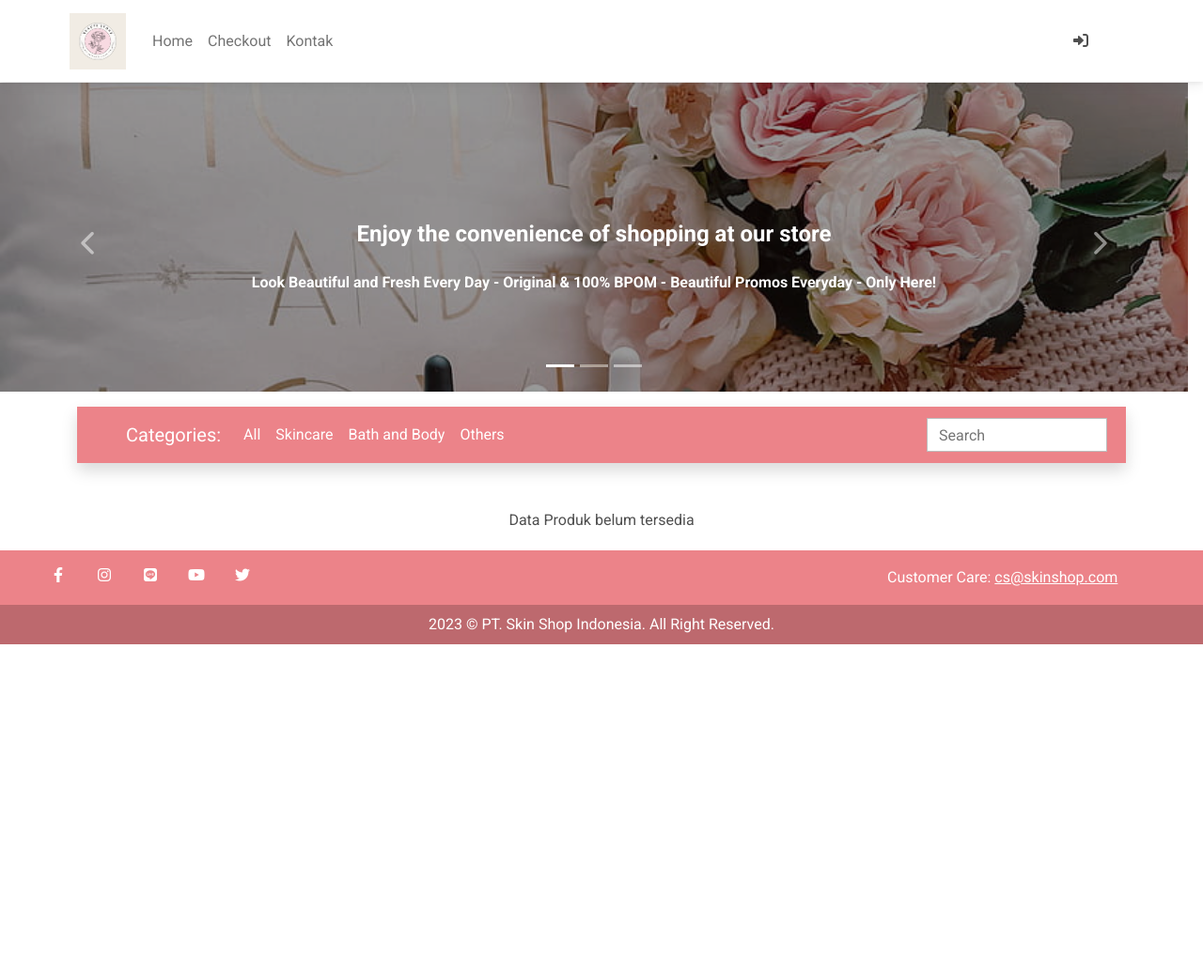
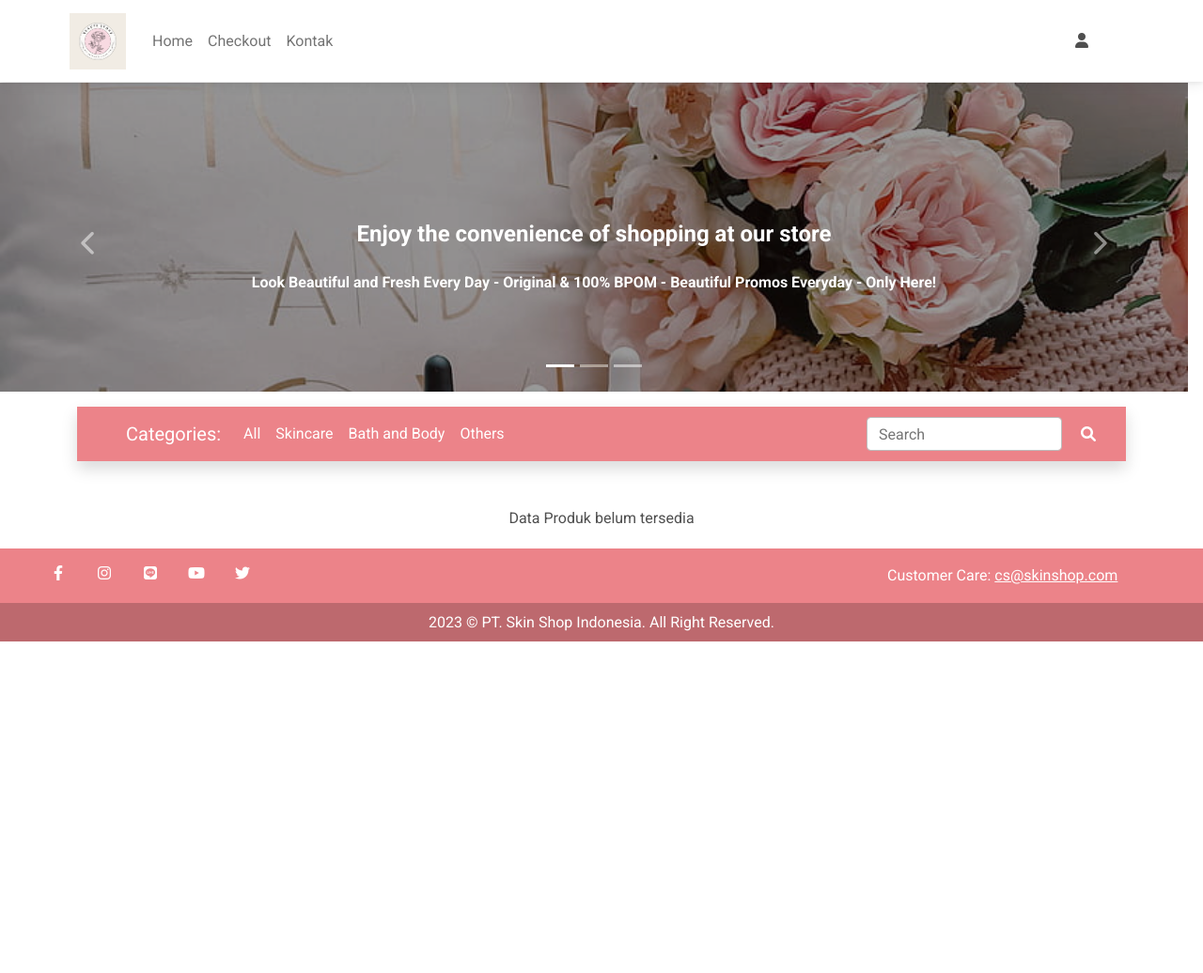
Before and after one commit to afishafiraa/django-ecommerce-practice, a Django app: page /others/ in a window 1280 px wide; the page is wider, and only the part inside the window is pictured. Shown: the top 1036 px of that part at 94% size. Run offline with Django 4.2, Linux system fonts and the light colour scheme; data that the repository does not hold is empty.

Commit message:
revisi UI 15/07

```diff
--- a/ecomm/templates/base.html
+++ b/ecomm/templates/base.html
@@ -4,7 +4,7 @@
 <html lang="en">
   <head>
 
-    <title>e-commerce {% block head_title %}{% endblock %}</title>
+    <title>SkinShop {% block head_title %}{% endblock %}</title>
     {% block extra_head %}
     {% endblock %}
 
--- a/ecomm/templates/navbar.html
+++ b/ecomm/templates/navbar.html
@@ -22,7 +22,7 @@
         <!-- Collapsible wrapper -->
         <div class="collapse navbar-collapse" id="navbarSupportedContent1">
         <!-- Navbar brand -->
-        <a class="navbar-brand mt-2 mt-sm-0" href="#">
+        <a class="navbar-brand mt-2 mt-sm-0" href="{% url 'toko:home-produk-list' %}">
             <img
             src="{% static 'img/logo.png' %}"
             height="60"
@@ -59,7 +59,7 @@
                 </a>
             {% else %}
                 <a class="nav-link me-3" href="{% url 'account_login' %}">
-                <i class="fas fa-right-to-bracket"></i>
+                <i class="fas fa-user"></i>
             {% endif %}
         </div>
         <!-- Right elements -->
--- a/ecomm/templates/order_summary.html
+++ b/ecomm/templates/order_summary.html
@@ -52,7 +52,7 @@
                 <td>
                     {% if pItem.produk_item.harga_diskon %}
                     ${{ pItem.get_total_harga_diskon_item }}
-                    <span class="badge badge-danger rounded-pill d-inline">Hemat ${{ pItem.get_total_hemat_item }}</span>
+                    <span class="badge badge-danger rounded-pill d-inline">Hemat ${{ pItem.get_total_hemat_item|floatformat }}</span>
                     {% else %}
                     ${{ pItem.get_total_harga_item }}
                     {% endif %}
@@ -74,7 +74,7 @@
                 <td colspan="4"><b>Total Belanja</b></td>
                 <td><b>${{ keranjang.get_total_harga_order }}</b>
                     {% if keranjang.get_total_hemat_order %}
-                    <span class="badge badge-danger">Hemat ${{ keranjang.get_total_hemat_order }}</span>
+                    <span class="badge badge-danger">Hemat ${{ keranjang.get_total_hemat_order|floatformat }}</span>
                     {% endif %}
                 </td>
             </tr>
--- a/ecomm/templates/others.html
+++ b/ecomm/templates/others.html
@@ -48,8 +48,12 @@
                     </ul>
 
                     <!-- Search -->
-                    <form class="w-auto py-1" style="max-width: 12rem">
-                        <input type="search" class="form-control rounded-0" placeholder="Search" aria-label="Search">
+                    <form class="d-flex" style="max-width: 16rem" action="{% url 'toko:search-view' %}" method="POST" role="search">
+                      {% csrf_token %}
+                      <input class="form-control me-2" name="search_query" type="search" placeholder="Search" aria-label="Search">
+                      <span class="input-group-text text-white border-0" id="search-addon">
+                        <i class="fas fa-search"></i>
+                      </span>
                     </form>
 
                 </div>
@@ -64,7 +68,7 @@
               <div class="row">
 
                 {% for pItem in object_list %}
-                <div class="col-lg-3 col-md-6 mb-4">
+                <div class="col-lg-3 col-md-6 mb-4 d-flex align-items-stretch">
                   <div class="card">
                     <div class="bg-image hover-zoom ripple ripple-surface ripple-surface-light"
                       data-mdb-ripple-color="light">
--- a/toko/views.py
+++ b/toko/views.py
@@ -23,6 +23,8 @@ import django_filters
 class HomeListView(generic.ListView):
     template_name = 'home.html'
     queryset = ProdukItem.objects.all()
+    paginate_by = 12
+
 
 class HomeListBathBody(generic.ListView):
     template_name = 'bathbody.html'
```
Also changed, not shown: ecomm/templates/bathbody.html (+7 -3 lines), ecomm/templates/home.html (+4 -4 lines), ecomm/templates/product_detail.html (+7 -7 lines), ecomm/templates/skincare.html (+7 -3 lines).
